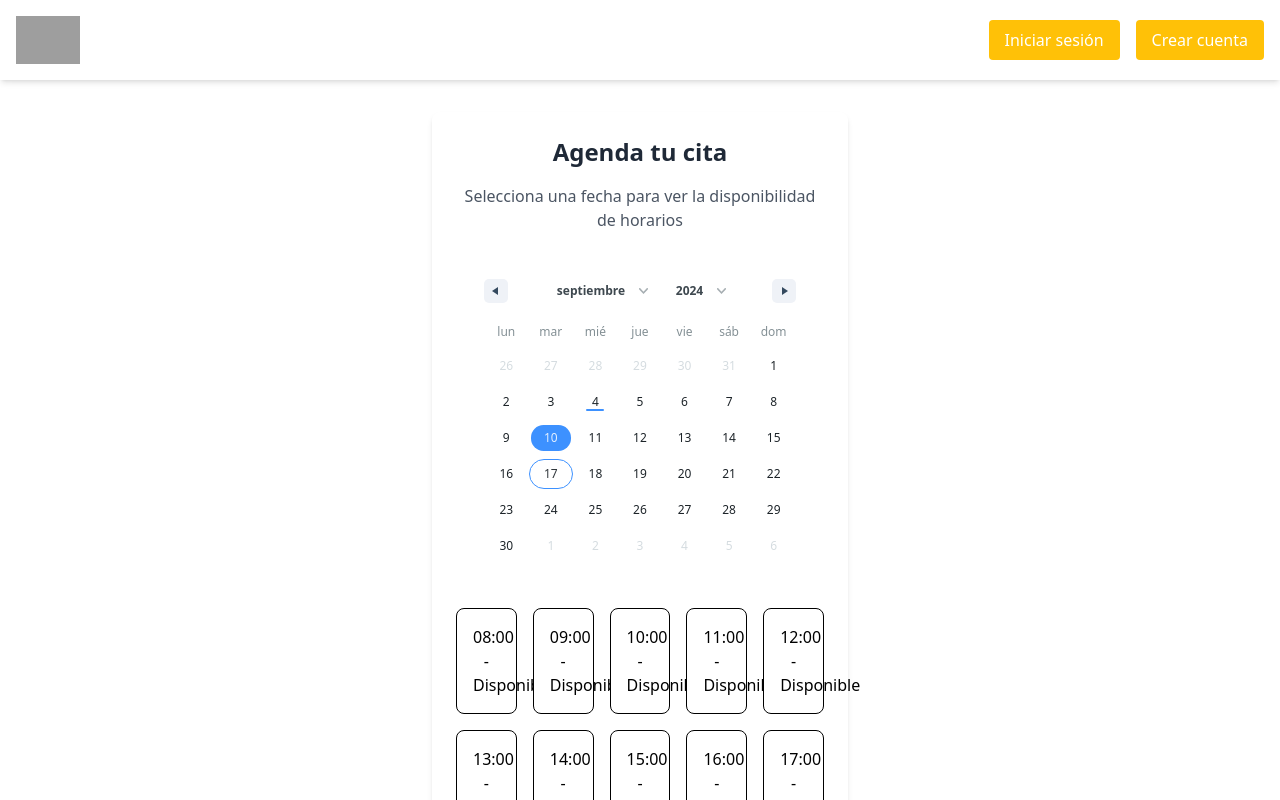
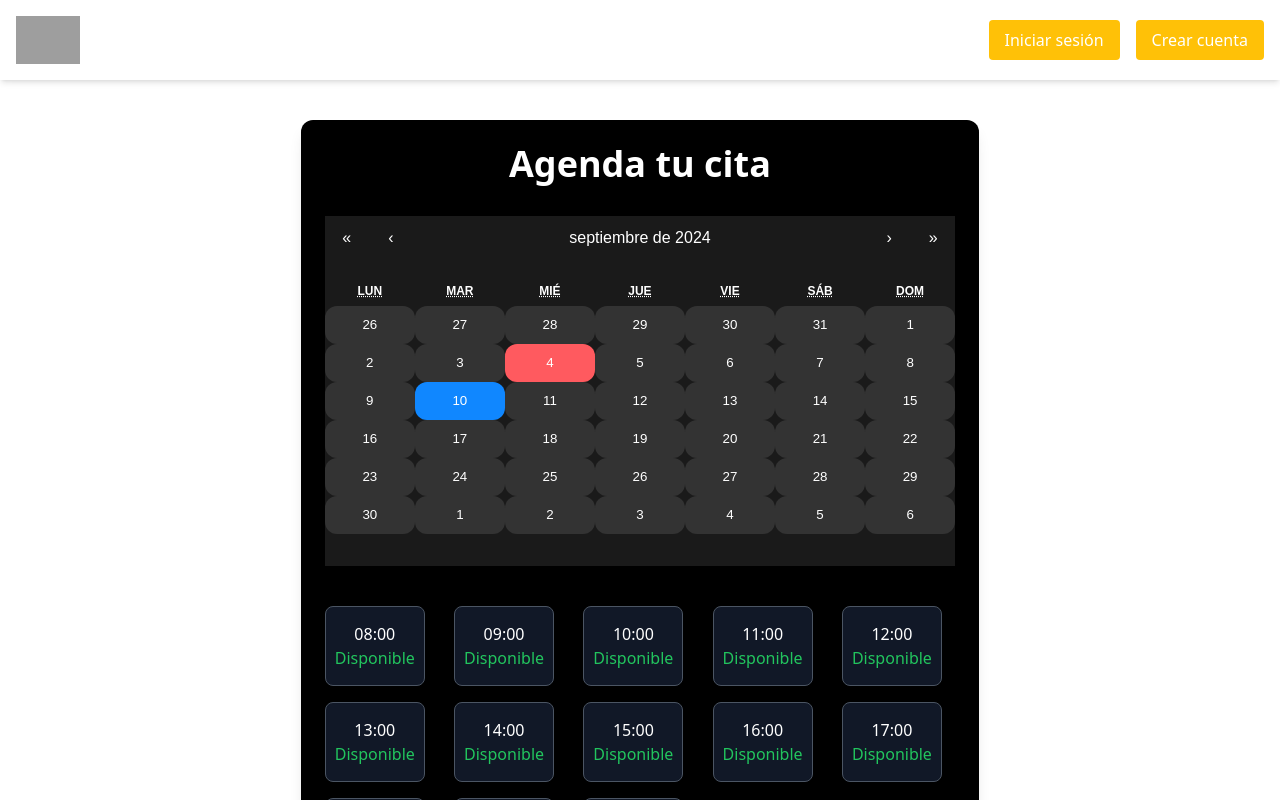
Before and after one commit to AdrianWheels/Citame3, a Next.js app: page / in a window 1280 px wide. Both pictures are taken after a click on the button "10". Shown: the top 800 px of the page. Built offline with nearby package versions, Linux system fonts and the light colour scheme; no server answers; the database is empty; grey boxes are pictures that could not be loaded.

Commit message:
Cambiado algunos aspectos visuales

```diff
--- a/app/page.tsx
+++ b/app/page.tsx
@@ -1,14 +1,14 @@
 'use client';
 
 import CustomCalendar from '@/components/CustomCalendar';
-import Header from '@/components/Header'; // Importamos el Header
+import Header from '@/components/Header';
 
 export default function Home() {
   return (
     <div className="min-h-screen w-full flex flex-col items-center justify-between">
       <Header />
       <main className="flex-grow flex flex-col items-center justify-center py-6 px-4" style={{ paddingTop: '80px' }}>
-        <div className="w-full max-w-md bg-white rounded-lg p-4">
+        <div className="w-full max-w-4xl h-[700px] bg-white rounded-lg p-6"> {/* Tamaño fijo */}
           <CustomCalendar />
         </div>
       </main>
--- a/components/CustomCalendar.tsx
+++ b/components/CustomCalendar.tsx
@@ -1,49 +1,85 @@
-import { useState } from 'react';
-import { Calendar } from 'react-date-range';
+import { useState, useEffect } from 'react';
+import Calendar from 'react-calendar';
 import { format } from 'date-fns';
 import { es } from 'date-fns/locale';
 import { supabase } from '@/lib/supabaseClient';
 import { useSupabaseAuth } from '@/hooks/useSupabaseAuth';
-import 'react-date-range/dist/styles.css'; // Importa los estilos CSS
-import 'react-date-range/dist/theme/default.css'; // Importa el tema por defecto
+import 'react-calendar/dist/Calendar.css';
+import '@/components/calendaryStyles.css';
 
 interface TimeSlot {
   time: string;
   status: 'available' | 'confirmed' | 'pending';
 }
 
-const workingHours = [
-  '08:00', '09:00', '10:00', '11:00', '12:00',
-  '13:00', '14:00', '15:00', '16:00', '17:00',
-  '18:00', '19:00', '20:00'
-];
-
-interface Booking {
-    date: string;
-    hour: string;
-    status: 'available' | 'confirmed' | 'pending';
-    user_id: string;
-  }
-
+// Definir el tipo que acepta el valor de react-calendar
+type ValuePiece = Date | null;
+type CalendarValue = ValuePiece | [ValuePiece, ValuePiece];
 
 const CustomCalendar = () => {
   const { user } = useSupabaseAuth();
-  const [selectedDate, setSelectedDate] = useState<Date | null>(null);
+  const [selectedDate, setSelectedDate] = useState<CalendarValue>(new Date());  // Cambiado el tipo del estado
   const [timeSlots, setTimeSlots] = useState<TimeSlot[]>([]);
   const [loading, setLoading] = useState(false);
+  const [shopHours, setShopHours] = useState({ opening: '08:00', closing: '20:00' });
 
-  const handleDateChange = (date: Date) => {
+  useEffect(() => {
+    // Obtener los horarios por defecto de la tienda al cargar el componente
+    const fetchShopHours = async () => {
+      const { data, error } = await supabase.from('shop_owners').select('default_opening_time, default_closing_time').single();
+      if (error) {
+        console.error('Error fetching shop hours:', error);
+      } else {
+        setShopHours({
+          opening: data.default_opening_time,
+          closing: data.default_closing_time,
+        });
+      }
+    };
+    fetchShopHours();
+  }, []);
+
+  const handleDateChange = async (date: CalendarValue) => {  // Cambiado el tipo del parámetro
+    if (!date || Array.isArray(date)) {
+      // Si no se selecciona una fecha válida o si es un rango (que no estás manejando)
+      setSelectedDate(null);
+      setTimeSlots([]);
+      return;
+    }
+
     setSelectedDate(date);
     setLoading(true);
+    const formattedDate = format(date, 'yyyy-MM-dd', { locale: es });
 
-    const formattedDate = format(date, 'yyyy-MM-dd', { locale: es });
-    fetchBookings(formattedDate).finally(() => setLoading(false));
+    // Verificar si el día seleccionado es festivo o tiene ajustes de horario
+    const { data: scheduleData, error: scheduleError } = await supabase
+      .from('shop_schedule')
+      .select('is_holiday, opening_time, closing_time')
+      .eq('date', formattedDate)
+      .single();
+
+    if (scheduleError) {
+      console.error('Error fetching shop schedule:', scheduleError);
+    } else if (scheduleData?.is_holiday) {
+      setTimeSlots([]);
+      setLoading(false);
+      return; // Si es festivo, no mostrar horarios
+    } else {
+      // Si hay ajustes de horario, usarlos en lugar de los horarios por defecto
+      if (scheduleData?.opening_time && scheduleData?.closing_time) {
+        setShopHours({
+          opening: scheduleData.opening_time,
+          closing: scheduleData.closing_time,
+        });
+      }
+    }
+
+    // Llamada para obtener las reservas
+    await fetchBookings(formattedDate).finally(() => setLoading(false));
   };
 
-
   const handleBooking = async (time: string) => {
-    if (!selectedDate || !user) return;
-
+    if (!selectedDate || !user || Array.isArray(selectedDate)) return;  // Asegurarse de que no es un rango
     const formattedDate = format(selectedDate, 'yyyy-MM-dd', { locale: es });
     const shopOwnerEmail = process.env.NEXT_PUBLIC_SHOP_OWNER_EMAIL;
     const userEmail = user?.email;
@@ -83,6 +119,7 @@ const handleBooking = async (time: string) => {
       alert('No se pudo realizar la reserva. Inténtalo nuevamente.');
     }
   };
+
   const fetchBookings = async (formattedDate: string) => {
     try {
       const { data, error } = await supabase
@@ -94,34 +131,50 @@ const handleBooking = async (time: string) => {
 
       const bookingsMap = new Map<string, 'available' | 'confirmed' | 'pending'>();
 
-      data?.forEach((booking: Booking) => {
+      data?.forEach((booking) => {
         const formattedHour = booking.hour.slice(0, 5);
         bookingsMap.set(formattedHour, booking.status as 'available' | 'confirmed' | 'pending');
       });
 
-      const slots: TimeSlot[] = workingHours.map((hour) => ({
-        time: hour,
-        status: bookingsMap.get(hour) || 'available',
-      }));
-
+      const slots: TimeSlot[] = generateTimeSlots(shopHours.opening, shopHours.closing, bookingsMap);
       setTimeSlots(slots);
     } catch (error) {
       console.error('Error fetching bookings:', error);
     }
   };
 
+  const generateTimeSlots = (
+    openingTime: string,
+    closingTime: string,
+    bookingsMap: Map<string, 'available' | 'confirmed' | 'pending'>
+  ): TimeSlot[] => {
+    const startHour = parseInt(openingTime.split(':')[0]);
+    const endHour = parseInt(closingTime.split(':')[0]);
+    const slots: TimeSlot[] = [];
+
+    for (let hour = startHour; hour <= endHour; hour++) {
+      const time = `${hour.toString().padStart(2, '0')}:00`;
+      slots.push({
+        time,
+        status: bookingsMap.get(time) || 'available',
+      });
+    }
+
+    return slots;
+  };
+
   return (
-    <div className="p-6 max-w-screen-lg mx-auto bg-white shadow-md rounded-lg">
-      <h2 className="text-2xl font-bold text-gray-800 mb-4 text-center">Agenda tu cita</h2>
-      <p className="text-gray-600 mb-6 text-center">
-        Selecciona una fecha para ver la disponibilidad de horarios
-      </p>
+    <div className="p-6 max-w-screen-xl w-4/5 mx-auto bg-black shadow-lg rounded-xl">
+    <h2 className="text-4xl font-semibold text-white mb-8 text-center">
+      Agenda tu cita
+    </h2>
 
-      <div className="mb-6 flex justify-center">
+    <div className="mb-10 flex justify-center">
       <Calendar
-          date={selectedDate || undefined} // Pasamos undefined si selectedDate es null
-          onChange={(item) => handleDateChange(item)}
-          locale={es} // Localización en español
+        onChange={handleDateChange}
+        value={selectedDate}
+        locale="es"
+        className="custom-calendar"
       />
     </div>
 
@@ -135,15 +188,17 @@ const handleBooking = async (time: string) => {
               timeSlots.map((slot, index) => (
                 <button
                   key={index}
-                    className={`p-4 rounded-lg text-center font-medium transition ${
-                      slot.status === 'confirmed'
-                        ? 'bg-gray-300 text-gray-500 cursor-not-allowed'
-                        : 'bg-white text-black border border-black hover:bg-gray-100'
+                  className={`w-[100px] h-[80px] rounded-lg text-center font-medium transition ${slot.status === 'confirmed'
+                    ? 'bg-gray-700 text-gray-400 cursor-not-allowed'
+                    : 'bg-gray-900 text-white border border-gray-600 hover:bg-gray-700'
                   }`}
                   onClick={() => slot.status === 'available' && handleBooking(slot.time)}
                   disabled={slot.status === 'confirmed'}
                 >
-                    {slot.time} - {slot.status === 'confirmed' ? 'Ocupado' : 'Disponible'}
+                  {slot.time} <br />{' '}
+                  <span className={`${slot.status === 'confirmed' ? 'text-red-500' : 'text-green-500'}`}>
+                    {slot.status === 'confirmed' ? 'Ocupado' : 'Disponible'}
+                  </span>
                 </button>
               ))
             ) : (
--- /dev/null
+++ b/components/calendaryStyles.css
@@ -0,0 +1,29 @@
+.custom-calendar {
+    background-color: #1a1a1a;
+    border: none;
+    color: #fff;
+    width: 100%;
+    max-width: 800px;
+    height: 350px;
+  }
+
+  .custom-calendar .react-calendar__tile {
+    background-color: #333;
+    border-radius: 12px;
+    color: #fff;
+  }
+
+  .custom-calendar .react-calendar__tile:enabled:hover,
+  .custom-calendar .react-calendar__tile--active {
+    background-color: #4a4a4a;
+  }
+
+  .custom-calendar .react-calendar__tile--now {
+    background-color: #ff5a5f;
+    color: white;
+  }
+
+  .custom-calendar .react-calendar__navigation button {
+    background-color: transparent;
+    color: #fff;
+  }
```
Lines whose indentation alone changed are shown as unchanged.
